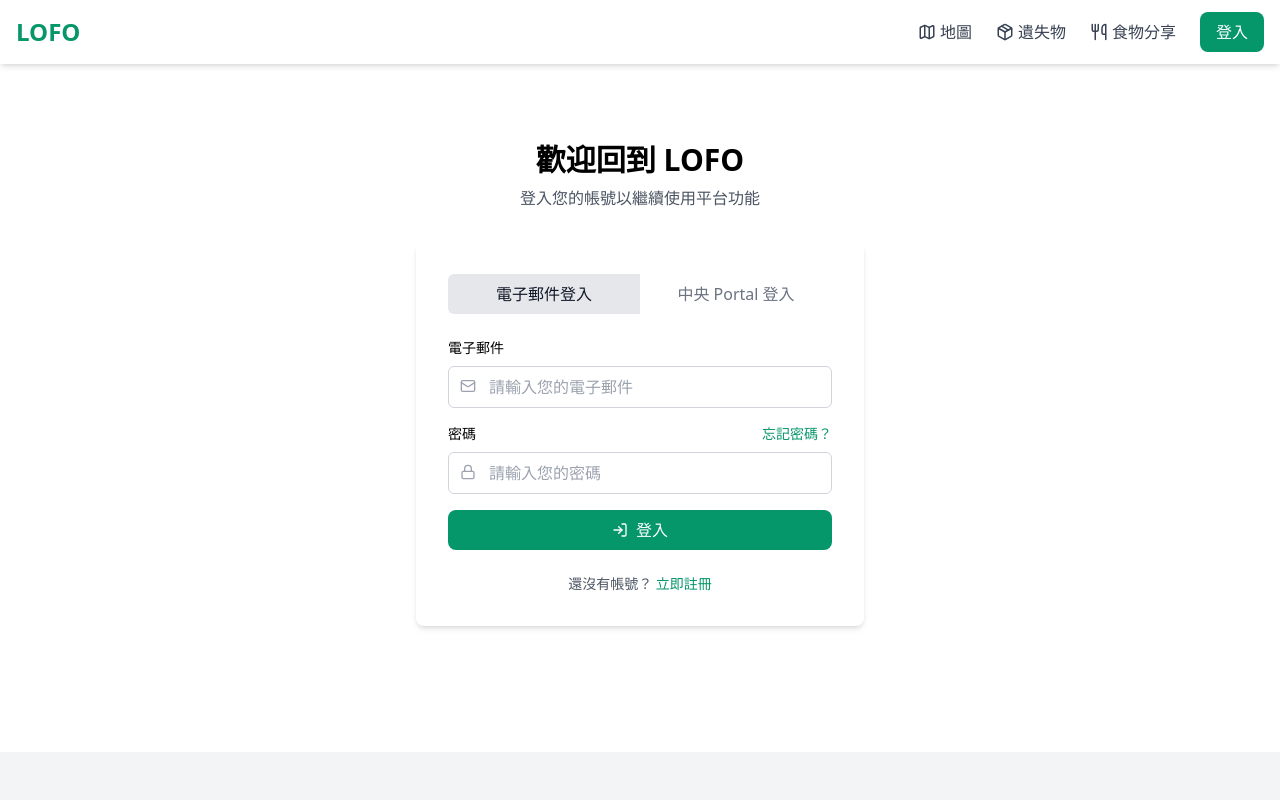
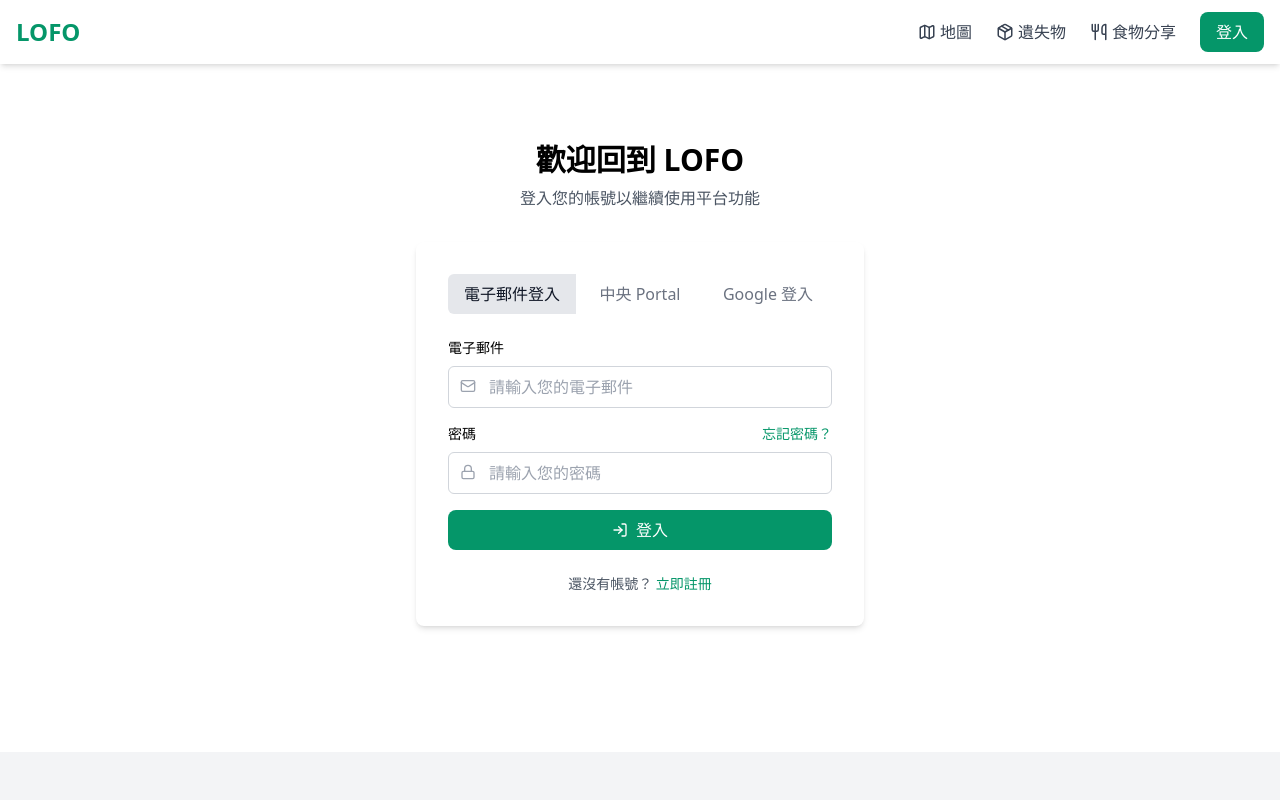
Before and after one commit to YuanWang08/LOFO-Flatform, a Nuxt app in the folder frontend/: page /login in a window 1280 px wide. Shown: the top 800 px of the page. Built offline with nearby package versions, Linux system fonts and the light colour scheme.

Commit message:
feat: 新增 Google 登入選項並調整登入頁面佈局

```diff
--- a/frontend/pages/login.vue
+++ b/frontend/pages/login.vue
@@ -10,28 +10,41 @@
 
       <div class="bg-white p-8 rounded-lg shadow-md">
         <div class="w-full mb-6">
-          <div class="grid w-full grid-cols-2">
+          <div class="grid w-full grid-cols-3">
             <button
               @click="activeTab = 'email'"
-              class="py-2 px-4 rounded-l-md"
+              class="py-2 px-4"
               :class="[
                 activeTab === 'email'
                   ? 'bg-gray-200 text-gray-900'
                   : 'bg-white text-gray-500',
+                'rounded-l-md',
               ]"
             >
               電子郵件登入
             </button>
             <button
               @click="activeTab = 'portal'"
-              class="py-2 px-4 rounded-r-md"
+              class="py-2 px-4"
               :class="[
                 activeTab === 'portal'
                   ? 'bg-gray-200 text-gray-900'
                   : 'bg-white text-gray-500',
               ]"
             >
-              中央 Portal 登入
+              中央 Portal
+            </button>
+            <button
+              @click="activeTab = 'google'"
+              class="py-2 px-4"
+              :class="[
+                activeTab === 'google'
+                  ? 'bg-gray-200 text-gray-900'
+                  : 'bg-white text-gray-500',
+                'rounded-r-md',
+              ]"
+            >
+              Google 登入
             </button>
           </div>
         </div>
@@ -117,6 +130,44 @@
           </button>
         </div>
 
+        <div v-if="activeTab === 'google'" class="space-y-4">
+          <p class="text-sm text-gray-600 mb-4">
+            使用 Google 帳號直接登入，快速又安全。
+          </p>
+
+          <button
+            @click="handleGoogleLogin"
+            class="w-full bg-white border border-gray-300 hover:bg-gray-50 text-gray-700 px-4 py-2 rounded-lg transition-colors flex items-center justify-center"
+            :disabled="isLoading"
+          >
+            <span v-if="isLoading" class="flex items-center justify-center">
+              <Loader2 class="mr-2 h-4 w-4 animate-spin" />
+              連接中...
+            </span>
+            <span v-else class="flex items-center justify-center">
+              <svg class="mr-2 h-5 w-5" viewBox="0 0 24 24">
+                <path
+                  fill="#4285F4"
+                  d="M22.56 12.25c0-.78-.07-1.53-.2-2.25H12v4.26h5.92c-.26 1.37-1.04 2.53-2.21 3.31v2.77h3.57c2.08-1.92 3.28-4.74 3.28-8.09z"
+                />
+                <path
+                  fill="#34A853"
+                  d="M12 23c2.97 0 5.46-.98 7.28-2.66l-3.57-2.77c-.98.66-2.23 1.06-3.71 1.06-2.86 0-5.29-1.93-6.16-4.53H2.18v2.84C3.99 20.53 7.7 23 12 23z"
+                />
+                <path
+                  fill="#FBBC05"
+                  d="M5.84 14.09c-.22-.66-.35-1.36-.35-2.09s.13-1.43.35-2.09V7.07H2.18C1.43 8.55 1 10.22 1 12s.43 3.45 1.18 4.93l2.85-2.22.81-.62z"
+                />
+                <path
+                  fill="#EA4335"
+                  d="M12 5.38c1.62 0 3.06.56 4.21 1.64l3.15-3.15C17.45 2.09 14.97 1 12 1 7.7 1 3.99 3.47 2.18 7.07l3.66 2.84c.87-2.6 3.3-4.53 6.16-4.53z"
+                />
+              </svg>
+              使用 Google 帳號登入
+            </span>
+          </button>
+        </div>
+
         <div class="mt-6 text-center">
           <p class="text-sm text-gray-600">
             還沒有帳號？
@@ -134,18 +185,26 @@
 </template>
 
 <script setup>
-import { ref } from "vue";
-import { useRouter } from "vue-router";
+import { ref, onMounted } from "vue";
+import { useRouter, useRoute } from "vue-router";
 import { Mail, Lock, LogIn, Loader2 } from "lucide-vue-next"; // Importing icons from lucide-vue-next
 import { useAuthStore } from "~/stores/auth";
 
 const config = useRuntimeConfig();
 const router = useRouter();
+const route = useRoute();
 const activeTab = ref("email");
 const isLoading = ref(false);
 const email = ref("");
 const password = ref("");
 const error = ref("");
+
+// 檢查 URL 參數是否有錯誤訊息
+onMounted(() => {
+  if (route.query.error) {
+    error.value = "登入失敗，請稍後再試";
+  }
+});
 
 const handleLogin = async () => {
   error.value = "";
@@ -205,14 +264,21 @@
   isLoading.value = true;
 
   try {
-    // 模擬 Portal 登入流程
-    // await new Promise((resolve) => setTimeout(resolve, 1500));
     window.location.href = `${config.public.BACKEND_BASE_URL}/auth/go`;
-
-    // 登入成功後導向首頁
-    router.push("/");
   } catch (err) {
     error.value = "Portal 登入失敗，請稍後再試";
+  } finally {
+    isLoading.value = false;
+  }
+};
+
+const handleGoogleLogin = async () => {
+  isLoading.value = true;
+
+  try {
+    window.location.href = `${config.public.BACKEND_BASE_URL}/auth/google`;
+  } catch (err) {
+    error.value = "Google 登入失敗，請稍後再試";
   } finally {
     isLoading.value = false;
   }
```
